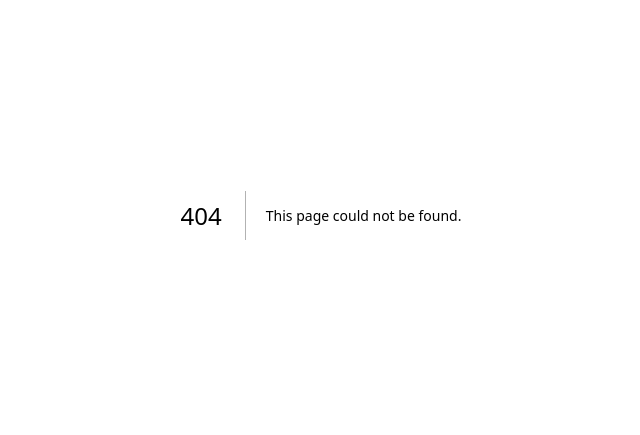
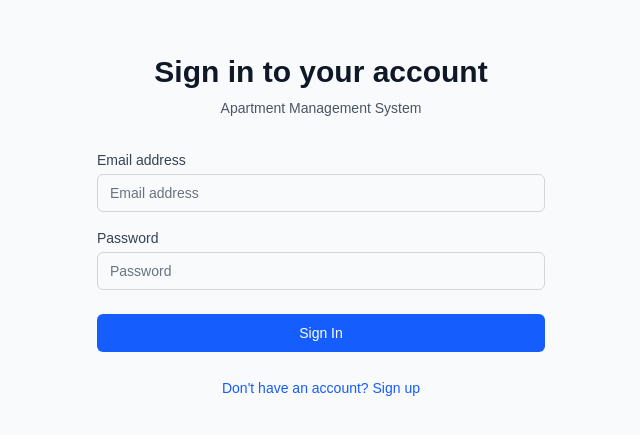
Before and after one commit to MikeGii/Apartment-Manager, a Next.js app: page /login in a window 1280 px wide. Before the commit this address had no page. Shown: the part 185-620 px from the top of the page, without its empty margins (319-959 px from the left). Built offline with nearby package versions, Linux system fonts and the light colour scheme; no server answers.

Commit message:
3 - Added functionality to register a user
After registration confirmation e-mail is sent to user

```diff
--- a/src/app/components/auth/AuthForm.tsx
+++ b/src/app/components/auth/AuthForm.tsx
@@ -0,0 +1,197 @@
+"use client"
+
+import { useState } from 'react'
+import { useForm } from 'react-hook-form'
+import { supabase } from '@/app/lib/supabase'
+
+type FormData = {
+  email: string
+  password: string
+  fullName?: string
+  role?: string
+}
+
+type AuthFormProps = {
+  onSuccess?: () => void
+}
+
+export default function AuthForm({ onSuccess }: AuthFormProps) {
+  const [isLogin, setIsLogin] = useState(true)
+  const [loading, setLoading] = useState(false)
+  const [message, setMessage] = useState('')
+
+  const { register, handleSubmit, formState: { errors }, reset } = useForm<FormData>()
+
+  const handleAuth = async (data: FormData) => {
+    setLoading(true)
+    setMessage('')
+
+    try {
+      if (isLogin) {
+        // Login
+        const { data: authData, error } = await supabase.auth.signInWithPassword({
+          email: data.email,
+          password: data.password,
+        })
+
+        if (error) throw error
+
+        setMessage('Login successful!')
+        if (onSuccess) onSuccess()
+
+        } else {
+        // Register
+        const { data: authData, error: signUpError } = await supabase.auth.signUp({
+            email: data.email,
+            password: data.password,
+        })
+
+        if (signUpError) throw signUpError
+
+        setMessage('Registration successful! Please check your email to confirm your account.')
+        reset()
+        }
+            } catch (error: any) {
+            setMessage(error.message || 'An error occurred')
+            } finally {
+            setLoading(false)
+            }
+        }
+
+  return (
+    <div className="min-h-screen flex items-center justify-center bg-gray-50 py-12 px-4 sm:px-6 lg:px-8">
+      <div className="max-w-md w-full space-y-8">
+        <div>
+          <h2 className="mt-6 text-center text-3xl font-extrabold text-gray-900">
+            {isLogin ? 'Sign in to your account' : 'Create your account'}
+          </h2>
+          <p className="mt-2 text-center text-sm text-gray-600">
+            Apartment Management System
+          </p>
+        </div>
+
+        <form className="mt-8 space-y-6" onSubmit={handleSubmit(handleAuth)}>
+          <div className="space-y-4">
+            {/* Email Field */}
+            <div>
+              <label htmlFor="email" className="block text-sm font-medium text-gray-700">
+                Email address
+              </label>
+              <input
+                {...register('email', {
+                  required: 'Email is required',
+                  pattern: {
+                    value: /^[A-Z0-9._%+-]+@[A-Z0-9.-]+\.[A-Z]{2,}$/i,
+                    message: 'Invalid email address'
+                  }
+                })}
+                type="email"
+                className="mt-1 appearance-none relative block w-full px-3 py-2 border border-gray-300 placeholder-gray-500 text-gray-900 rounded-md focus:outline-none focus:ring-blue-500 focus:border-blue-500 focus:z-10 sm:text-sm"
+                placeholder="Email address"
+              />
+              {errors.email && (
+                <p className="mt-1 text-sm text-red-600">{errors.email.message}</p>
+              )}
+            </div>
+
+            {/* Password Field */}
+            <div>
+              <label htmlFor="password" className="block text-sm font-medium text-gray-700">
+                Password
+              </label>
+              <input
+                {...register('password', {
+                  required: 'Password is required',
+                  minLength: {
+                    value: 6,
+                    message: 'Password must be at least 6 characters'
+                  }
+                })}
+                type="password"
+                className="mt-1 appearance-none relative block w-full px-3 py-2 border border-gray-300 placeholder-gray-500 text-gray-900 rounded-md focus:outline-none focus:ring-blue-500 focus:border-blue-500 focus:z-10 sm:text-sm"
+                placeholder="Password"
+              />
+              {errors.password && (
+                <p className="mt-1 text-sm text-red-600">{errors.password.message}</p>
+              )}
+            </div>
+
+            {/* Registration Only Fields */}
+            {!isLogin && (
+              <>
+                {/* Full Name Field */}
+                <div>
+                  <label htmlFor="fullName" className="block text-sm font-medium text-gray-700">
+                    Full Name
+                  </label>
+                  <input
+                    {...register('fullName')}
+                    type="text"
+                    className="mt-1 appearance-none relative block w-full px-3 py-2 border border-gray-300 placeholder-gray-500 text-gray-900 rounded-md focus:outline-none focus:ring-blue-500 focus:border-blue-500 focus:z-10 sm:text-sm"
+                    placeholder="Your full name"
+                  />
+                </div>
+
+                {/* Role Selection */}
+                <div>
+                  <label htmlFor="role" className="block text-sm font-medium text-gray-700">
+                    Role
+                  </label>
+                  <select
+                    {...register('role', { required: 'Please select a role' })}
+                    className="mt-1 block w-full px-3 py-2 border border-gray-300 bg-white rounded-md shadow-sm focus:outline-none focus:ring-blue-500 focus:border-blue-500 sm:text-sm"
+                  >
+                    <option value="">Select your role</option>
+                    <option value="user">Flat Owner</option>
+                    <option value="accountant">Accountant</option>
+                    <option value="building_manager">Building Manager</option>
+                  </select>
+                  {errors.role && (
+                    <p className="mt-1 text-sm text-red-600">{errors.role.message}</p>
+                  )}
+                </div>
+              </>
+            )}
+          </div>
+
+          {/* Message Display */}
+          {message && (
+            <div className={`rounded-md p-4 ${
+              message.includes('successful')
+                ? 'bg-green-50 text-green-800'
+                : 'bg-red-50 text-red-800'
+            }`}>
+              <p className="text-sm">{message}</p>
+            </div>
+          )}
+
+          {/* Submit Button */}
+          <div>
+            <button
+              type="submit"
+              disabled={loading}
+              className="group relative w-full flex justify-center py-2 px-4 border border-transparent text-sm font-medium rounded-md text-white bg-blue-600 hover:bg-blue-700 focus:outline-none focus:ring-2 focus:ring-offset-2 focus:ring-blue-500 disabled:opacity-50 disabled:cursor-not-allowed"
+            >
+              {loading ? 'Please wait...' : (isLogin ? 'Sign In' : 'Create Account')}
+            </button>
+          </div>
+
+          {/* Toggle Login/Register */}
+          <div className="text-center">
+            <button
+              type="button"
+              onClick={() => {
+                setIsLogin(!isLogin)
+                setMessage('')
+                reset()
+              }}
+              className="text-blue-600 hover:text-blue-500 text-sm"
+            >
+              {isLogin ? "Don't have an account? Sign up" : "Already have an account? Sign in"}
+            </button>
+          </div>
+        </form>
+      </div>
+    </div>
+  )
+}
--- /dev/null
+++ b/src/app/login/page.tsx
@@ -0,0 +1,15 @@
+"use client"
+
+import { useRouter } from 'next/navigation'
+import AuthForm from '../components/auth/AuthForm'
+
+export default function LoginPage() {
+  const router = useRouter()
+
+  const handleSuccess = () => {
+    // Redirect to dashboard after successful login
+    router.push('/dashboard')
+  }
+
+  return <AuthForm onSuccess={handleSuccess} />
+}
```
